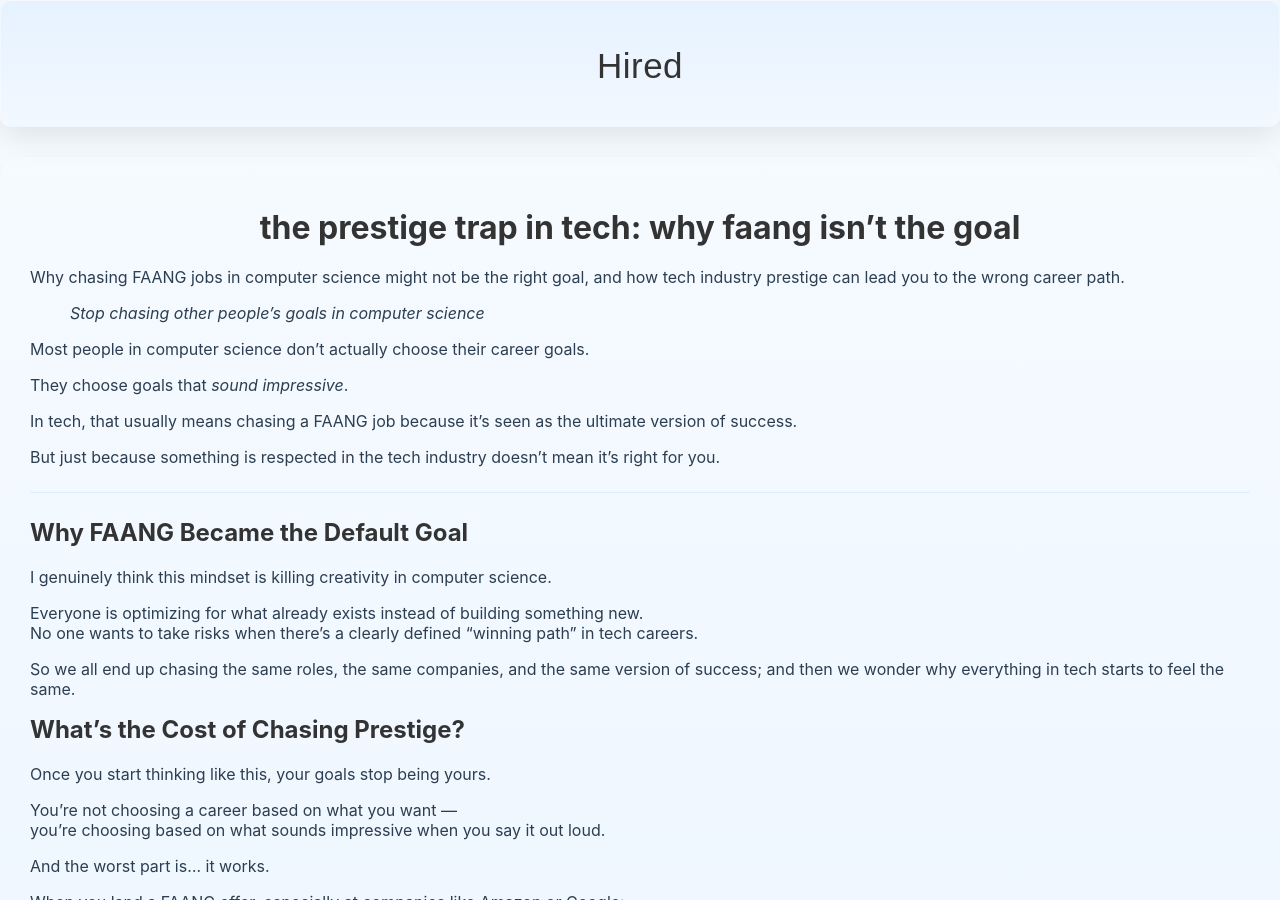
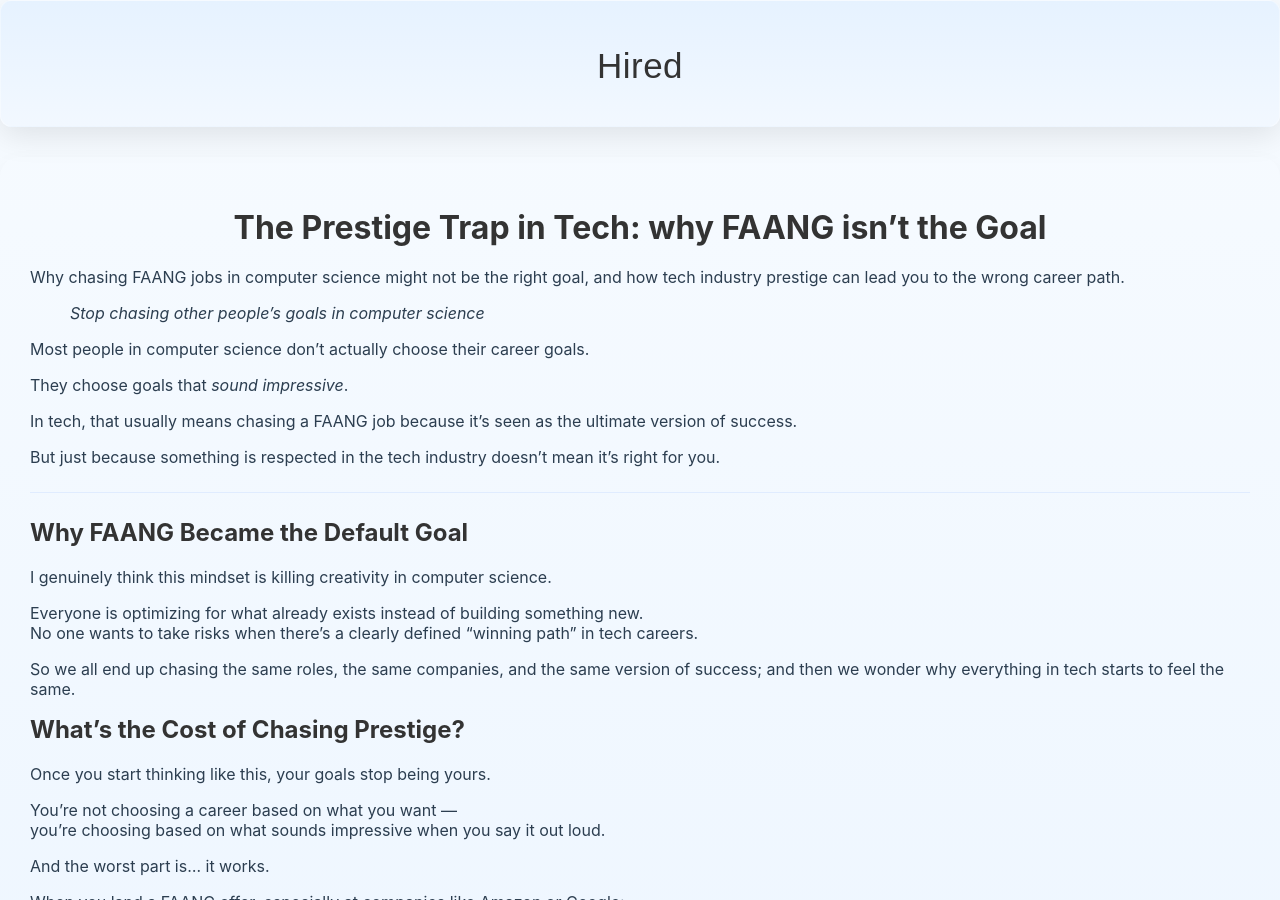
Before and after one commit to hiredmaybe67/hiredmaybe67.github.io, a Jekyll site: the page built from prestigeTrap.md, in a window 1280 px wide and 900 px high. Built offline with Jekyll 4.4.1, drawn with Linux system fonts in a browser that asks for light colours.

```diff
--- a/prestigeTrap.md
+++ b/prestigeTrap.md
@@ -1,6 +1,6 @@
 ---
 layout: default
-title: "the prestige trap in tech: why faang isn’t the goal"
+title: "The Prestige Trap in Tech: why FAANG isn’t the Goal"
 description: "Why chasing FAANG jobs in computer science might not be the right goal, and how tech industry prestige can lead you to the wrong career path."
 ---
 > *Stop chasing other people’s goals in computer science*
```
